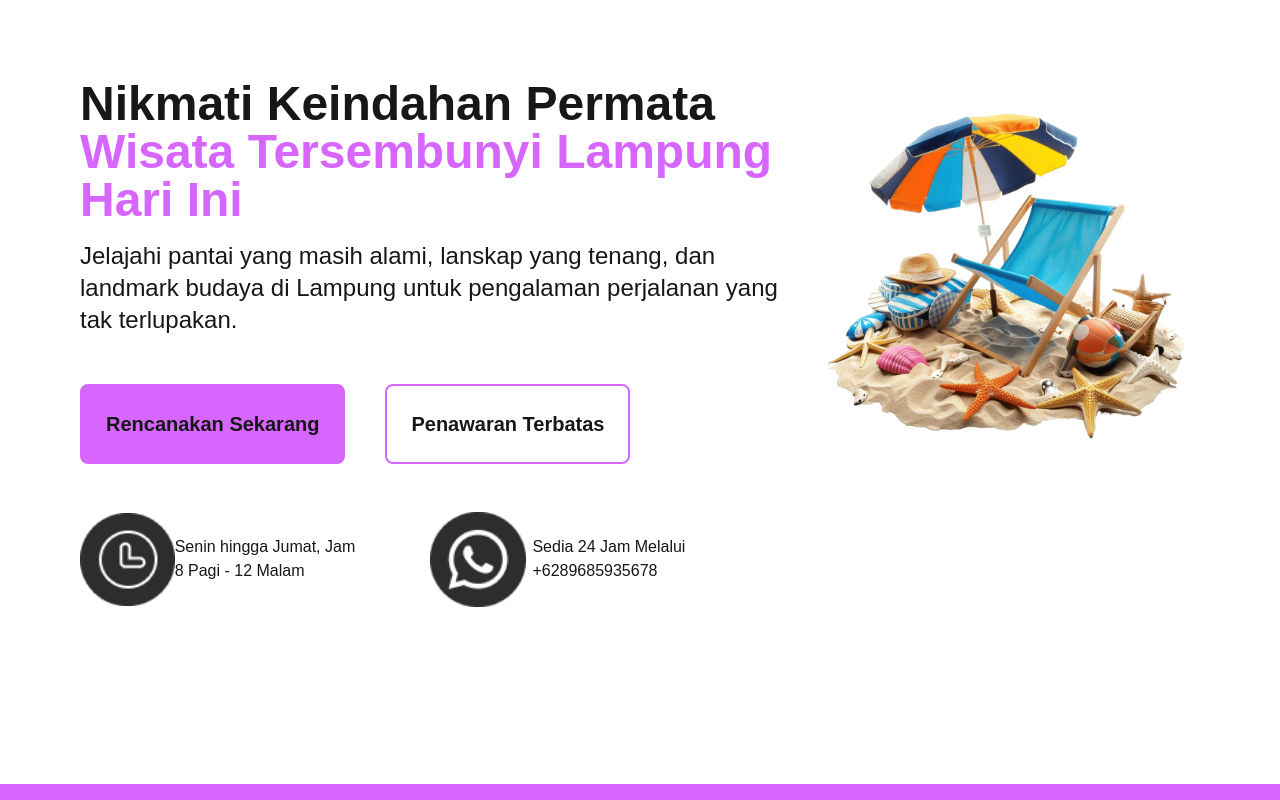
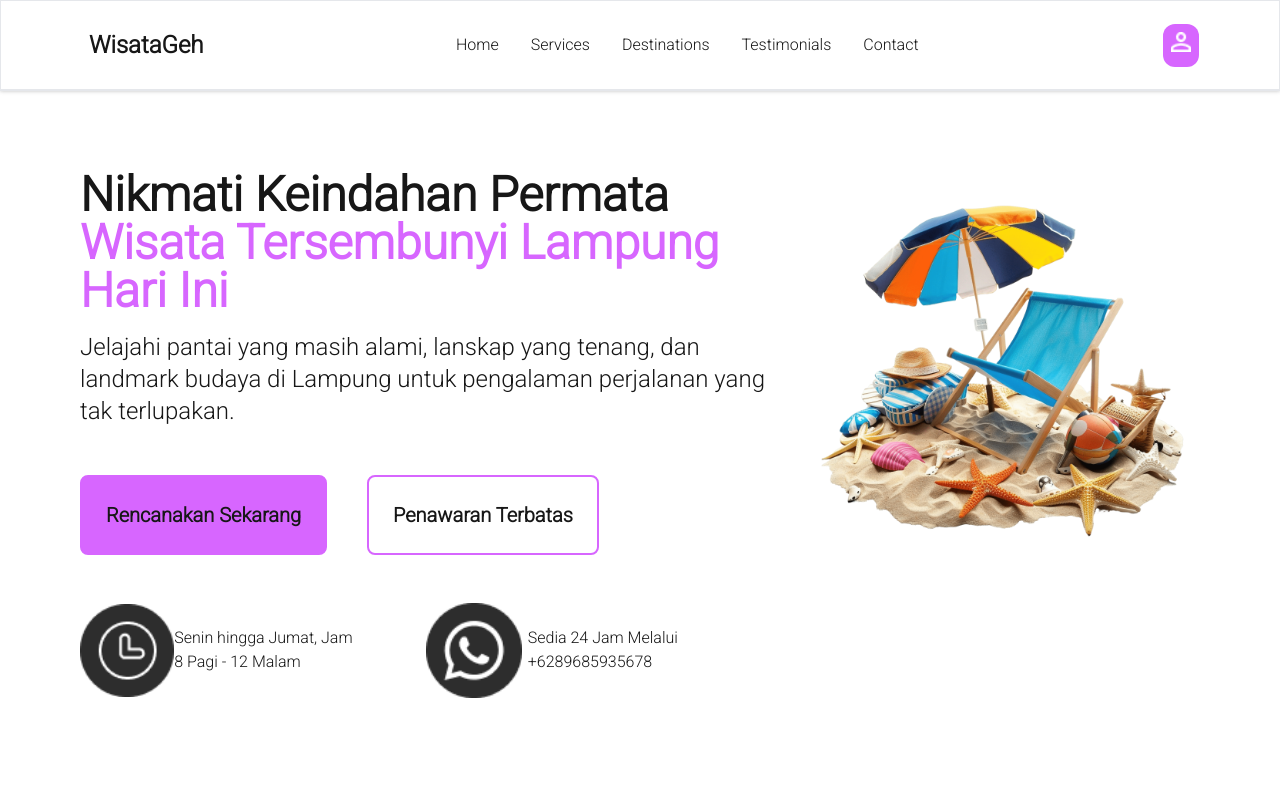
Before and after one commit to RakaAgiSaputra/PW2-22B-ONDEMANDE, a Next.js app in the folder Program/wisatageh-app/: page / in a window 1280 px wide. Shown: the top 800 px of the page. Built offline with nearby package versions, Linux system fonts and the light colour scheme.

Commit message:
zani: update layout.tsx

```diff
--- a/Program/wisatageh-app/app/layout.tsx
+++ b/Program/wisatageh-app/app/layout.tsx
@@ -1,20 +1,13 @@
 import type { Metadata } from "next";
-import { Geist, Geist_Mono } from "next/font/google";
+import { Roboto } from "next/font/google";
+import Navbar from "@/components/halaman_utama/Navbar";
 import "./globals.css";
 
-const geistSans = Geist({
-  variable: "--font-geist-sans",
-  subsets: ["latin"],
-});
-
-const geistMono = Geist_Mono({
-  variable: "--font-geist-mono",
-  subsets: ["latin"],
-});
+const roboto = Roboto({ subsets: ["latin"], weight: ["300"] });
 
 export const metadata: Metadata = {
-  title: "Create Next App",
-  description: "Generated by create next app",
+  title: "WisataGeh",
+  description: "Wisata seru di lampung",
 };
 
 export default function RootLayout({
@@ -24,7 +17,8 @@ export default function RootLayout({
 }) {
   return (
     <html lang="en">
-      <body>
+      <body className={roboto.className}>
+        <Navbar />
         {children}
       </body>
     </html>
```
